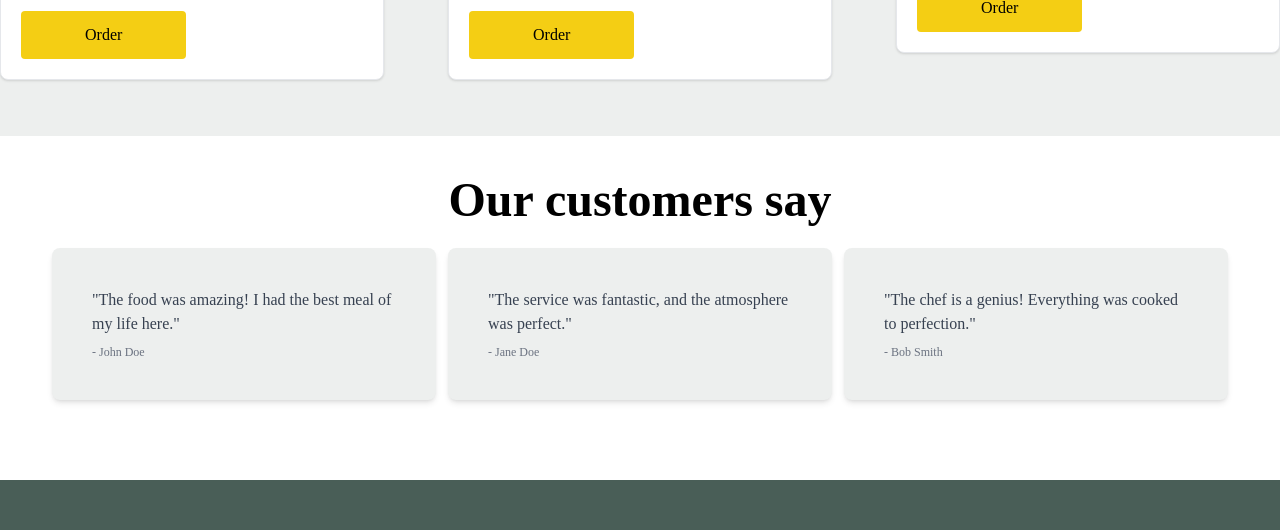
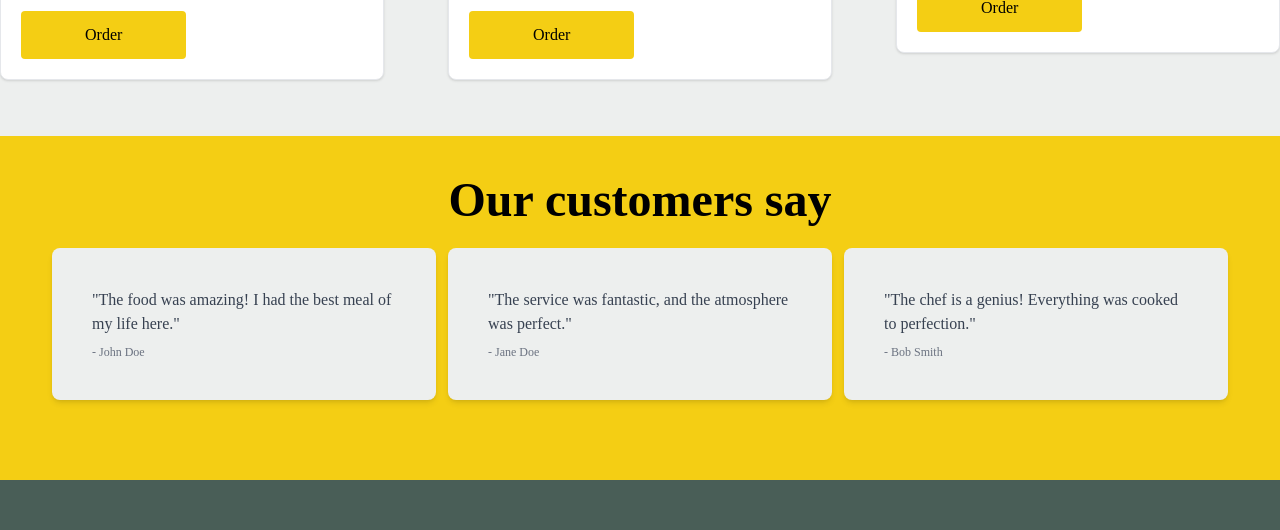
Before and after one commit to nsafarova/little-lemon-coursera, a React (Create React App) app: page / in a window 1280 px wide. Shown: the part 1120-1650 px from the top of the page. Built offline with nearby package versions, Linux system fonts and the light colour scheme.

Commit message:
testimonials bg change

```diff
--- a/src/components/Testimonials.js
+++ b/src/components/Testimonials.js
@@ -1,6 +1,6 @@
 const Testimonials = () => {
   return (
-    <section className="bg-white p-10">
+    <section className="bg-[var(--primary-yellow)] p-10">
     <h2 className="mb-6 text-center">
       Our customers say
     </h2>
```
